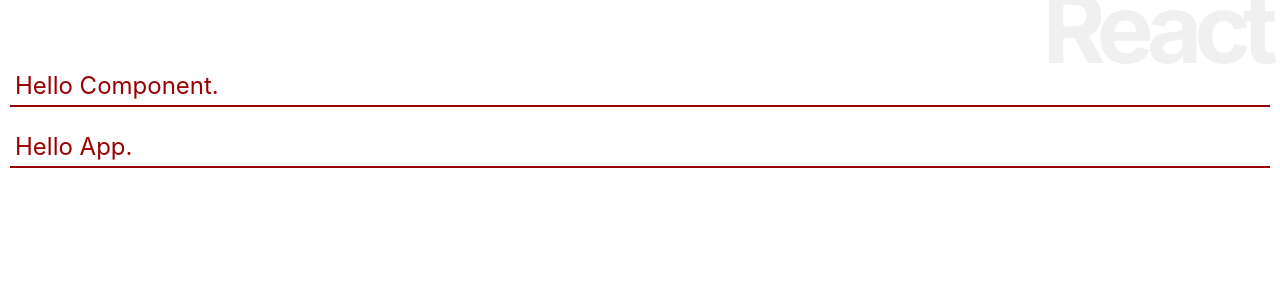
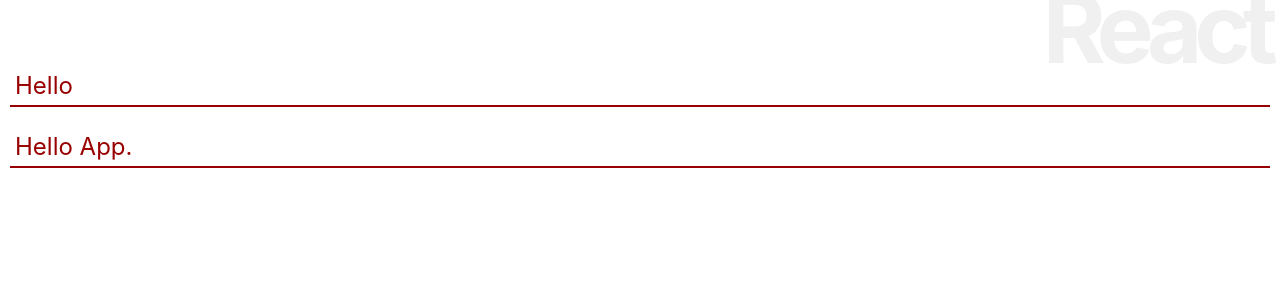
Before and after one commit to tokuma0305/learning-react2, a React (Create React App) app: page / in a window 1280 px wide. Shown: the top 300 px of the page. Built offline with nearby package versions, Linux system fonts and the light colour scheme.

Commit message:
long time no see

```diff
--- a/src/App.js
+++ b/src/App.js
@@ -13,8 +13,13 @@ class App extends Component {
   constructor(props) {
     super(props);
     this.state = {
-      msg: 'Hello Component.',
+      msg: 'Hello',
     };
+    let timer = setInterval(() => {
+      this.setState((state) => ({
+        msg: state.msg + "!"
+      }));
+    }, 10000);
   }
   render() {
     return <div>
```
